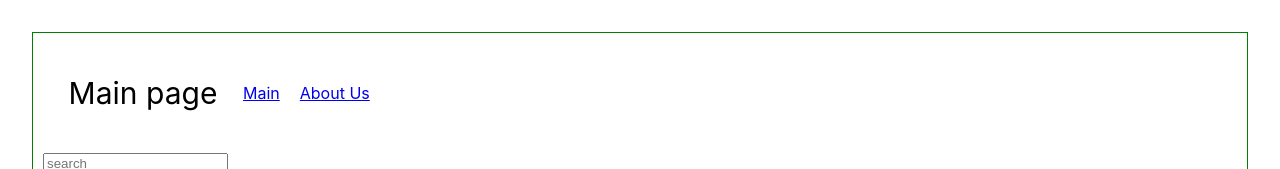
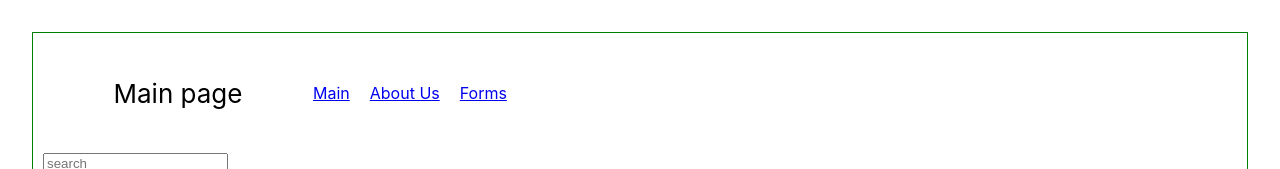
Before and after one commit to olegpl1993/reactRSS, a React (Vite) app: page / in a window 1280 px wide. Shown: the top 169 px of the page. Built offline with nearby package versions, Linux system fonts and the light colour scheme.

Commit message:
feat: create forms page

```diff
--- a/src/App.tsx
+++ b/src/App.tsx
@@ -4,6 +4,7 @@ import { BrowserRouter, Route, Routes } from 'react-router-dom';
 import AboutUs from './pages/AboutUs/AboutUs';
 import Main from './pages/Main/Main';
 import Error404 from './pages/Error404/Error404';
+import Forms from './pages/Forms/Forms';
 
 class App extends React.Component {
   render() {
@@ -13,6 +14,7 @@ class App extends React.Component {
           <Routes>
             <Route path="/" element={<Main />} />
             <Route path="/aboutUs" element={<AboutUs />} />
+            <Route path="/forms" element={<Forms />} />
             <Route path="*" element={<Error404 />} />
           </Routes>
         </div>
--- /dev/null
+++ b/src/pages/Forms/Forms.tsx
@@ -0,0 +1,16 @@
+import './Forms.css';
+import React from 'react';
+import Header from '../Header/Header';
+
+class Forms extends React.Component {
+  render() {
+    return (
+      <div className="forms">
+        <Header pageName={'Forms'} />
+        <div className="header">Forms</div>
+      </div>
+    );
+  }
+}
+
+export default Forms;
--- a/src/pages/Header/Header.css
+++ b/src/pages/Header/Header.css
@@ -6,8 +6,9 @@
 }
 
 .page {
-  width: 200px;
-  font-size: 30px;
+  width: 250px;
+  font-size: 26px;
+  padding: 10px;
 }
 
 .navigation {
--- a/src/pages/Header/Header.tsx
+++ b/src/pages/Header/Header.tsx
@@ -14,6 +14,7 @@ class Header extends Component<MyProps> {
         <nav className="navigation">
           <Link to="/">Main</Link>
           <Link to="/aboutUs">About Us</Link>
+          <Link to="/forms">Forms</Link>
         </nav>
       </div>
     );
```
Also changed, not shown: src/pages/Forms/Forms.css (added).
